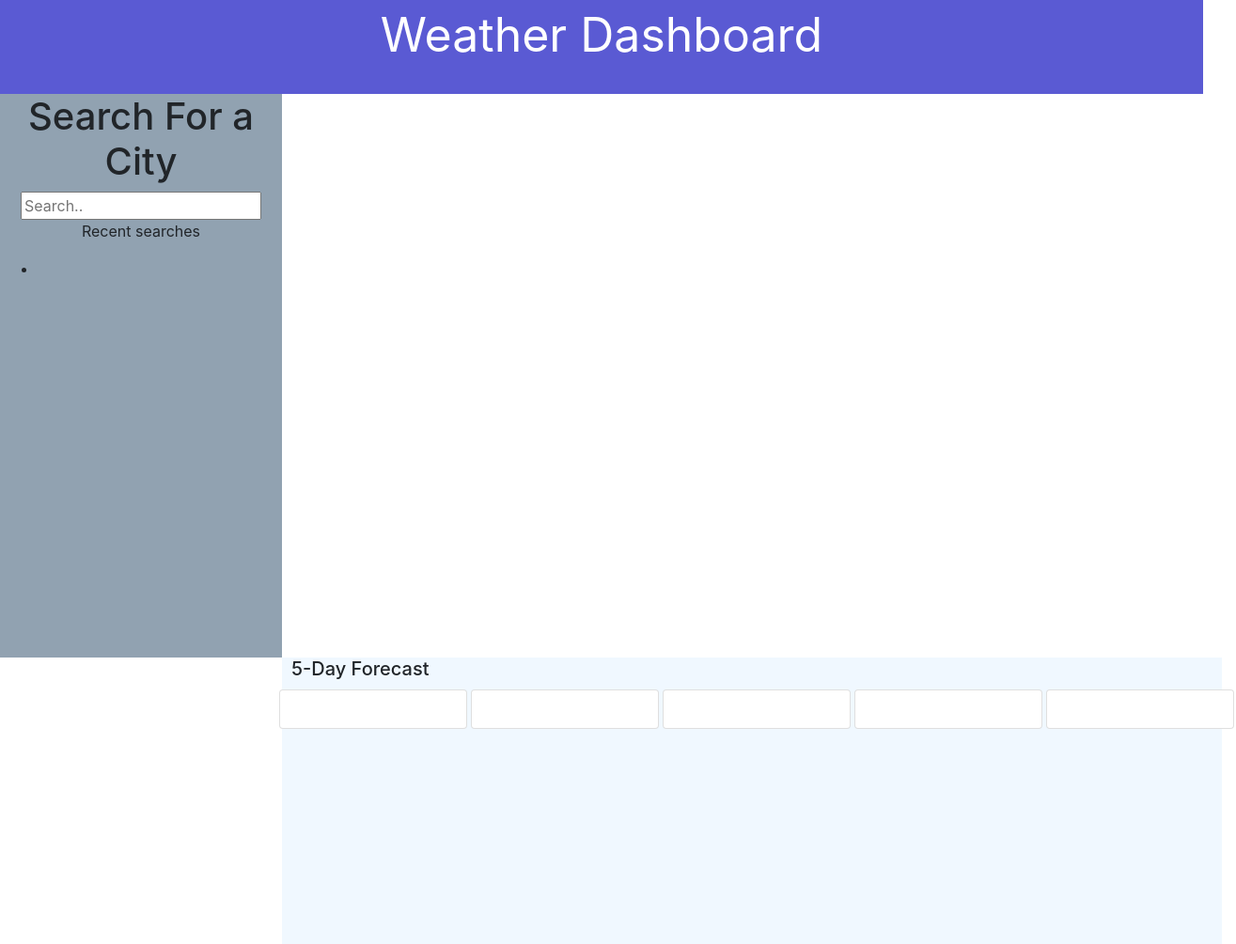
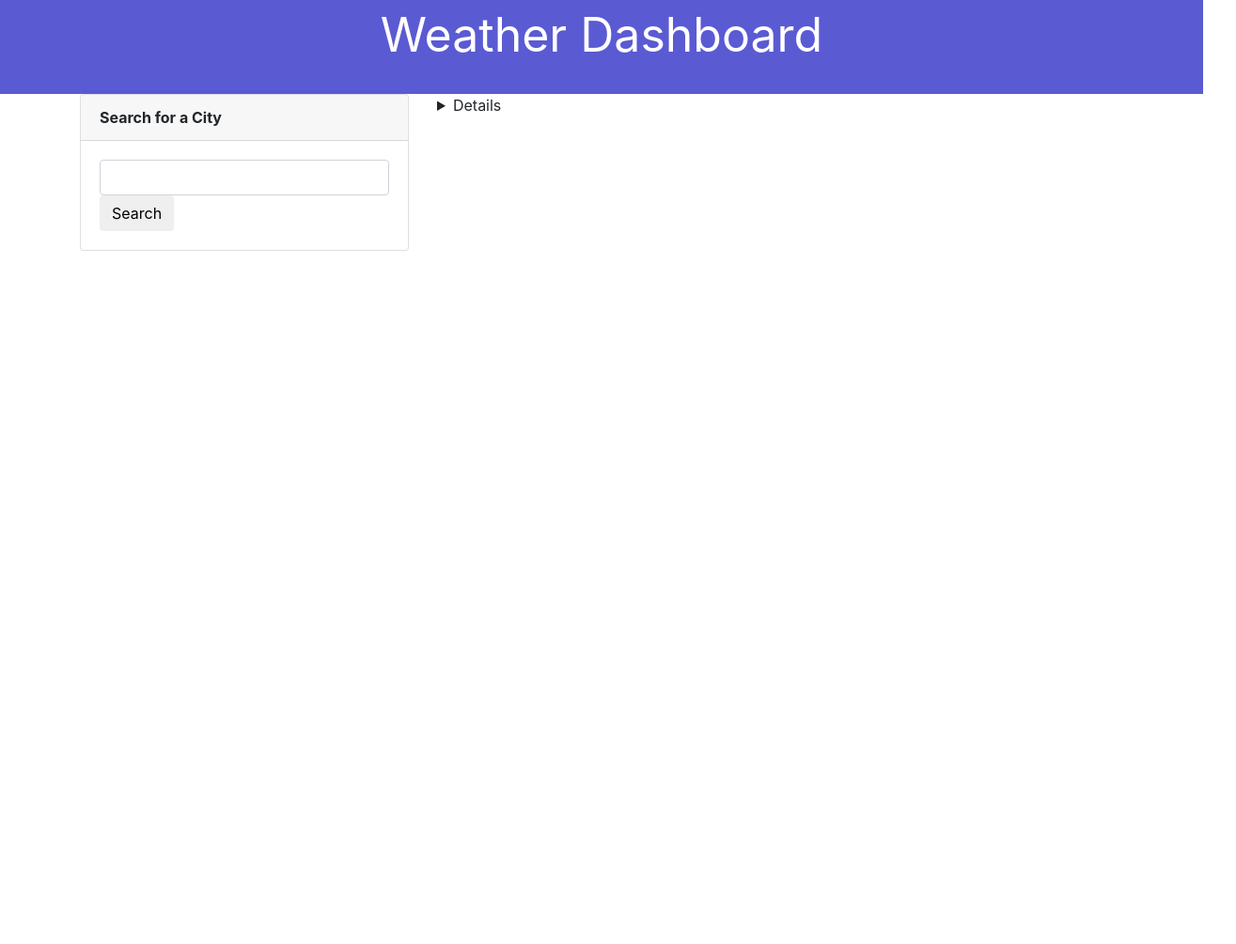
Before and after one commit to Tazaev/My-Weather-Dashboard, a plain HTML site: page index.html in a window 1280 px wide. Shown: the whole page at 94% size, 1315 px wide, since content can reach past the window. After the commit the page ends 800 px from the top, so only its background shows below. Drawn offline with nearby package versions, Linux system fonts and the light colour scheme.

Commit message:
added html elements for page

```diff
--- a/assets/style.css
+++ b/assets/style.css
@@ -10,20 +10,13 @@
   font-size: 50px;
   color: white;
 }
-.search-bar {
-  width: 300px;
-  background-color: rgb(145, 162, 177);
-  height: 600px;
-  justify-content: center;
-  text-align: center;
+.container {
+  background-color: #fff;
+
+  display: block;
+  margin: 0 auto;
+
+  border-radius: 10px;
+  padding-bottom: 50px;
+  width: 90%;
 }
-
-.weathercard {
-  background-color: aliceblue;
-  width: 1000px;
-  height: 305px;
-  margin-left: 300px;
-}
-.row {
-  padding-left: 10px;
-}
--- a/index.html
+++ b/index.html
@@ -19,31 +19,59 @@
       src="https://MomentJS.com/downloads/moment.js"
     ></script>
   </head>
+
+
   <body>
     <!--add header here-->
     <header class="header">Weather Dashboard</header>
 
-    <!--aside section with city search option-->
-    <aside class="search-bar">
-      <h1>Search For a City</h1>
-      <card>
-        <input type="text" placeholder="Search.." />
-        <!--have recent searchs displayed under the search bar-->
-        <p>Recent searches</p>
-        <ul>
-          <li></li>
-        </ul>
-      </card>
-    </aside>
+
+
 
     <!--add a main here with a section to display the relevant weather day asked for-->
-    <main>
-      <section class="displaydata">
+    <!-- city search option-->
+    <main class = "container">
+      <section class = "row">
+        <aside class="col-lg-4" id="search-card">
+          <div class="card text-left">
+              <div class="card-header">
+                  <strong>Search for a City
+                  </strong>
+              </div>
+              <div class="card-body">
+                  <!-- search bar -->
+                  <input type="text" class="form-control pull-left" id="get-weather"></input>
 
-      </section>
-      <!--add another section under the first section and add 5 weather cards here-->
-      <section class="weathercard">
-        <div class="row">
+                  <button type="submit" class="btn btn-default" id="run-search">Search
+                      </button>
+              </div>
+          </div>
+          <div style="color: red;" class="invalid-message"></div>
+          <div class="search-data">
+              <ul id="search-list"></ul>
+              </ul>
+          </div>
+        </aside>
+
+        <!--add another section under the first section and add 5 weather cards here-->
+        <details class= "col-lg-8">
+         <div class="row weather-box">
+           <div class="col-lg-12">
+              <div class="weather-container">
+                  <span>
+                      <div class="city"></div><img id="wicon"></img>
+                      <div style="font-style: italic; font-weight: bolder;" class="status"></div>
+                  </span>
+
+                  <div class="temp"></div>
+                  <div class="humidity"></div>
+                  <div class="wind"></div>
+
+              </div>
+            </div>
+          </div>
+
+         <div class="row">
           <div class="col-lg-12 forecast-container">
               <h5 class="five-day">5-Day Forecast</h5>
               <!-- Day 1 -->
@@ -76,6 +104,7 @@
               </div>
           </div>
 
+        </details>
       </section>
     </main>
 
```
